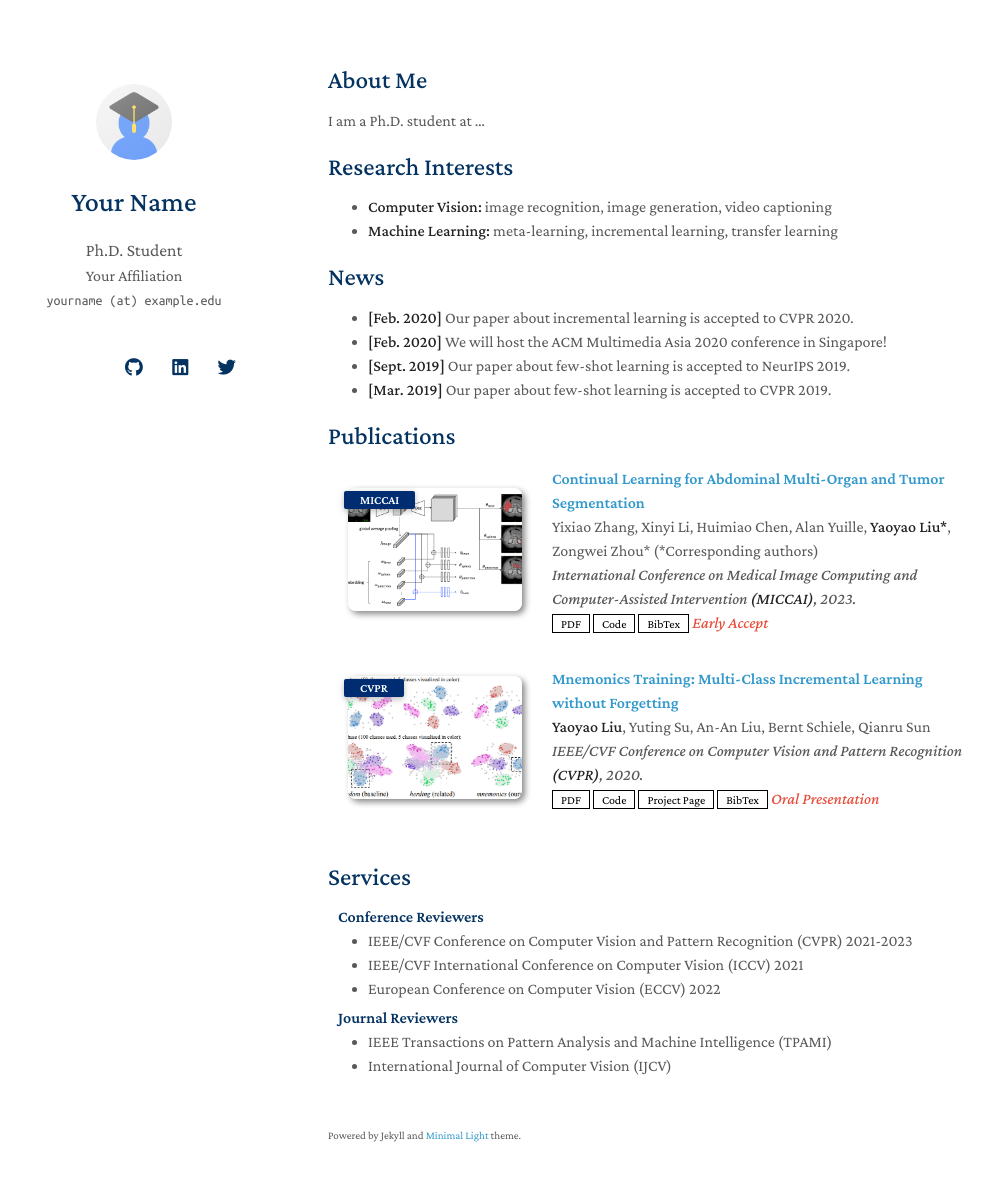
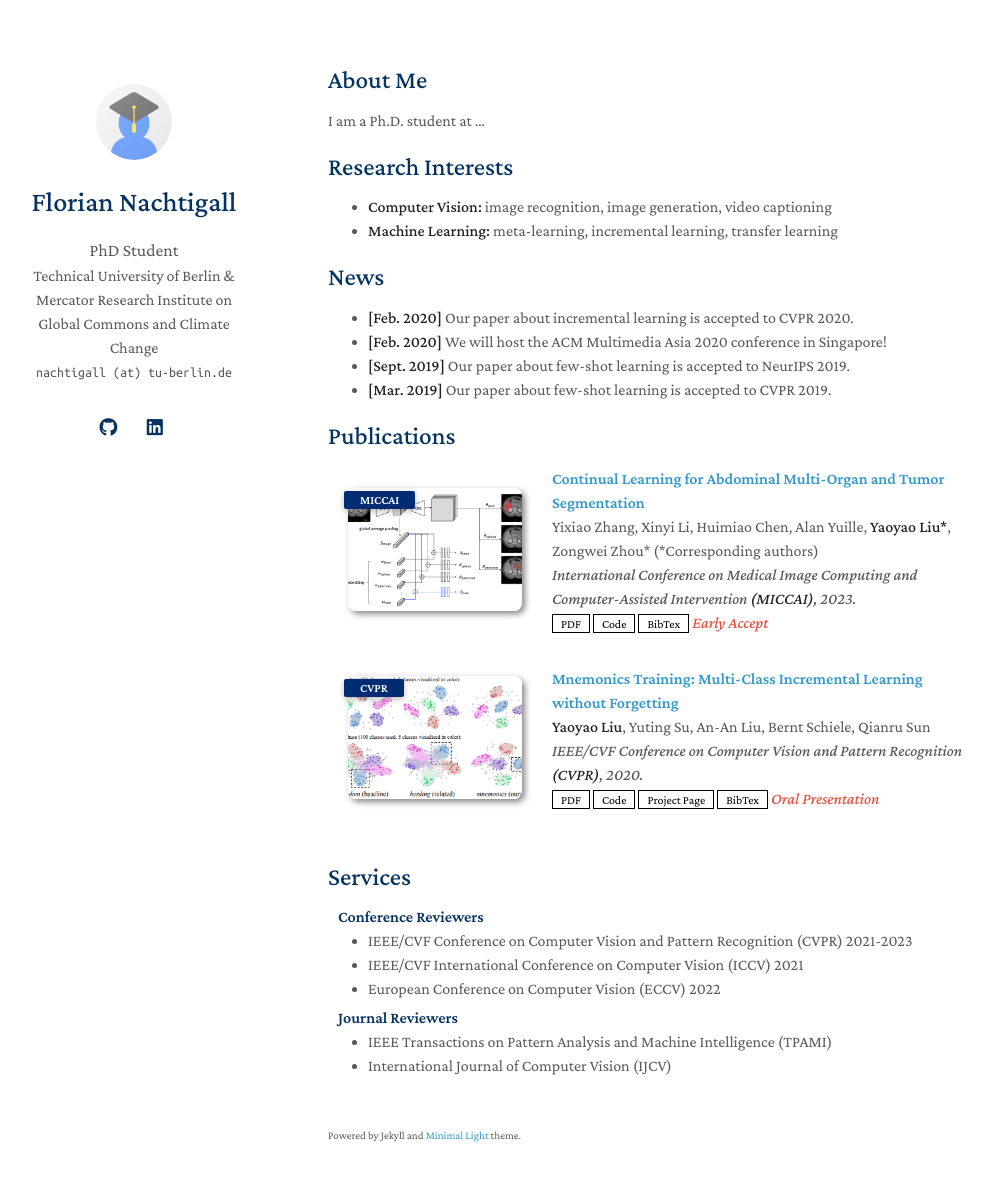
Before and after one commit to FlorianNachtigall/floriannachtigall.github.io, a Jekyll site: the page built from index.md, in a window 1280 px wide and 1216 px high. Shown: the top 1181 px of the window, without its empty margins (142-1135 px from the left). Built offline with Jekyll 4.4.1, drawn with Linux system fonts in a browser that asks for light colours; nearby versions of some CDN libraries; a style sheet for code colours, icons or effects is not loaded; our own code applies the rules of GitHub Pages for plain Markdown files.

Commit message:
Update bio

```diff
--- a/_config.yml
+++ b/_config.yml
@@ -1,8 +1,8 @@
 # Basic Information
-title: Your Name
-position: Ph.D. Student
-affiliation: Your Affiliation
-email: yourname (at) example.edu
+title: Florian Nachtigall
+position: PhD Student
+affiliation: Technical University of Berlin & Mercator Research Institute on Global Commons and Climate Change
+email: nachtigall (at) tu-berlin.de
 
 # Search Engine Optimization (SEO)
 # The following information is used to improve the website traffic from search engines, e.g., Google.
@@ -12,11 +12,11 @@ canonical: https://minimal-light-theme.yliu.me/
 
 # Links
 # If you don't need one of them, you may delete the corresponding line.
-google_scholar: https://scholar.google.com/
-cv_link: assets/files/curriculum_vitae.pdf
-github_link: https://github.com/
-linkedin: https://www.linkedin.com/
-twitter: https://twitter.com/
+# google_scholar: https://scholar.google.com/
+# cv_link: assets/files/curriculum_vitae.pdf
+github_link: https://github.com/FlorianNachtigall
+linkedin: https://www.linkedin.com/in/floriannachtigall
+# twitter: https://twitter.com/
 
 # Images (e.g., your profile picture and your website's favicon)
 # "favicon" and "favicon_dark" are used for the light and dark modes, respectively.
@@ -30,7 +30,7 @@ enable_footnote: true
 
 # Auto Dark Mode
 # You may use the option to disable the automatic dark theme
-auto_dark_mode: true
+auto_dark_mode: false
 
 # Font
 # You can use this option to choose between Serif or Sans Serif fonts.
@@ -38,7 +38,7 @@ font: "Serif" # or "Sans Serif"
 
 # Google Analytics ID
 # Please remove this if you don't use Google Analytics
-google_analytics: UA-111540567-4
+# google_analytics: UA-111540567-4
 
 # Use this project as a remote theme for GitHub Pages
 # See the guide here: https://docs.github.com/en/pages/setting-up-a-github-pages-site-with-jekyll/adding-a-theme-to-your-github-pages-site-using-jekyll
```
